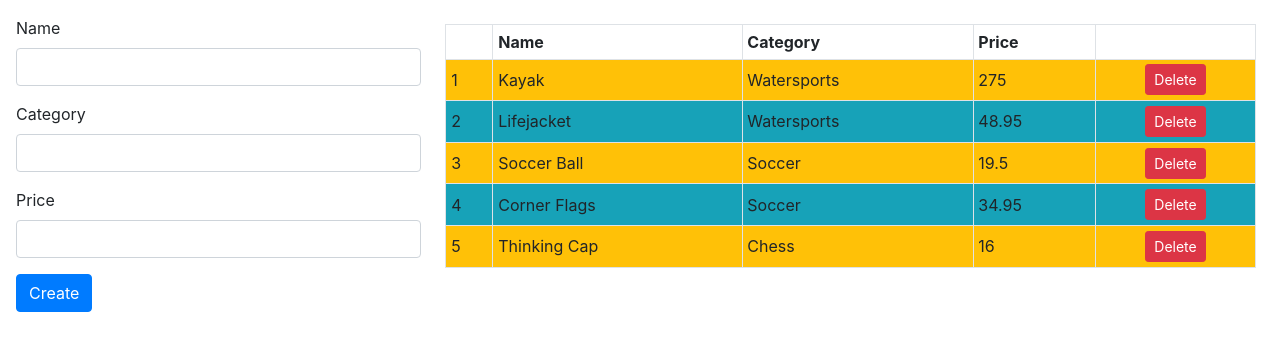
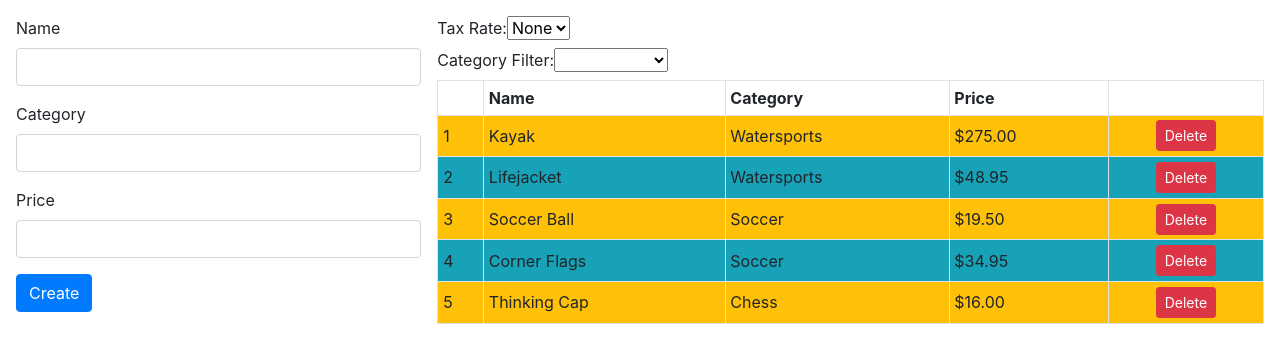
Before and after one commit to allotisam/ProAngular6, an Angular app: page / in a window 1280 px wide. Shown: the top 362 px of the page. Built offline with nearby package versions, Linux system fonts and the light colour scheme.

Commit message:
Ch18 - completed p.459 of 780 Creating a Custom Pipe -Registering a Custom Pipe -Applying a Custom Pipe -Combining Pipes -Creating Impure Pipes

```diff
--- /dev/null
+++ b/src/app/addTax.pipe.ts
@@ -0,0 +1,15 @@
+import { Pipe, PipeTransform } from '@angular/core';
+
+@Pipe({
+    name: 'addTax'
+})
+export class PaAddTaxPipe implements PipeTransform {
+    defaultRate = 10;
+
+    transform(value: any, rate?: any): number {
+        const valueNumber = Number.parseFloat(value);
+        const rateNumber = rate === undefined ? this.defaultRate : Number.parseInt(rate);
+
+        return valueNumber + (valueNumber * (rateNumber / 100));
+    }
+}
--- a/src/app/app.module.ts
+++ b/src/app/app.module.ts
@@ -13,6 +13,8 @@
 import { ProductTableComponent } from './productTable.component';
 import { ProductFormComponent } from './productForm.component';
 import { PaToggleView } from './toggleView.component';
+import { PaAddTaxPipe } from './addTax.pipe';
+import { PaCategoryFilterPipe } from './categoryFilter.pipe';
 
 @NgModule({
   declarations: [
@@ -20,7 +22,8 @@
     PaStructureDirective, PaIteratorDirective,
     PaCellColor, PaCellColorSwitcher,
     ProductTableComponent, ProductFormComponent,
-    PaToggleView
+    PaToggleView,
+    PaAddTaxPipe, PaCategoryFilterPipe
   ],
   imports: [
     BrowserModule, FormsModule, ReactiveFormsModule
--- /dev/null
+++ b/src/app/categoryFilter.pipe.ts
@@ -0,0 +1,13 @@
+import { Pipe, PipeTransform } from '@angular/core';
+import { Product } from './product.model';
+
+@Pipe({
+    name: 'filter',
+    pure: false
+})
+export class PaCategoryFilterPipe implements PipeTransform {
+
+    transform(products: Product[], category: string): Product[] {
+        return category === undefined ? products : products.filter(p => p.category === category);
+    }
+}
--- a/src/app/productTable.component.html
+++ b/src/app/productTable.component.html
@@ -1,4 +1,22 @@
-<div class="p-2">
+<div>
+    <label>Tax Rate:</label>
+    <select [value]="taxRate || 0" (change)="taxRate = $event.target.value">
+        <option value="0">None</option>
+        <option value="10">10%</option>
+        <option value="20">20%</option>
+        <option value="50">50%</option>
+    </select>
+</div>
+
+<div>
+    <label>Category Filter:</label>
+    <select [(ngModel)]="categoryFilter">
+        <option>Watersports</option>
+        <option>Soccer</option>
+        <option>Chess</option>
+    </select>
+</div>
+
 <table class="table table-sm table-bordered table-striped">
     <tr>
         <th></th>
@@ -8,11 +26,11 @@
         <th></th>
     </tr>
     <tbody>
-            <tr *paFor="let item of getProducts(); let i=index; let odd=odd; let even=even" [class.bg-info]="odd" [class.bg-warning]="even">
+        <tr *paFor="let item of getProducts() | filter:categoryFilter; let i=index; let odd=odd; let even=even" [class.bg-info]="odd" [class.bg-warning]="even">
             <td style="vertical-align: middle">{{ i+1 }}</td>
             <td style="vertical-align: middle">{{ item.name }}</td>
             <td style="vertical-align: middle">{{ item.category }}</td>
-                <td style="vertical-align: middle">{{ item.price }}</td>
+            <td style="vertical-align: middle">{{ item.price | addTax:(taxRate || 0) | currency:"USD":"symbol" }}</td>
             <td class="text-center">
                 <button class="btn btn-danger btn-sm" (click)="deleteProduct(item.id)">
                     Delete
@@ -21,4 +39,3 @@
         </tr>
     </tbody>
 </table>
-</div>
```
Also changed, not shown: src/app/productTable.component.ts (line endings or trailing spaces). Lines whose indentation alone changed are shown as unchanged.
